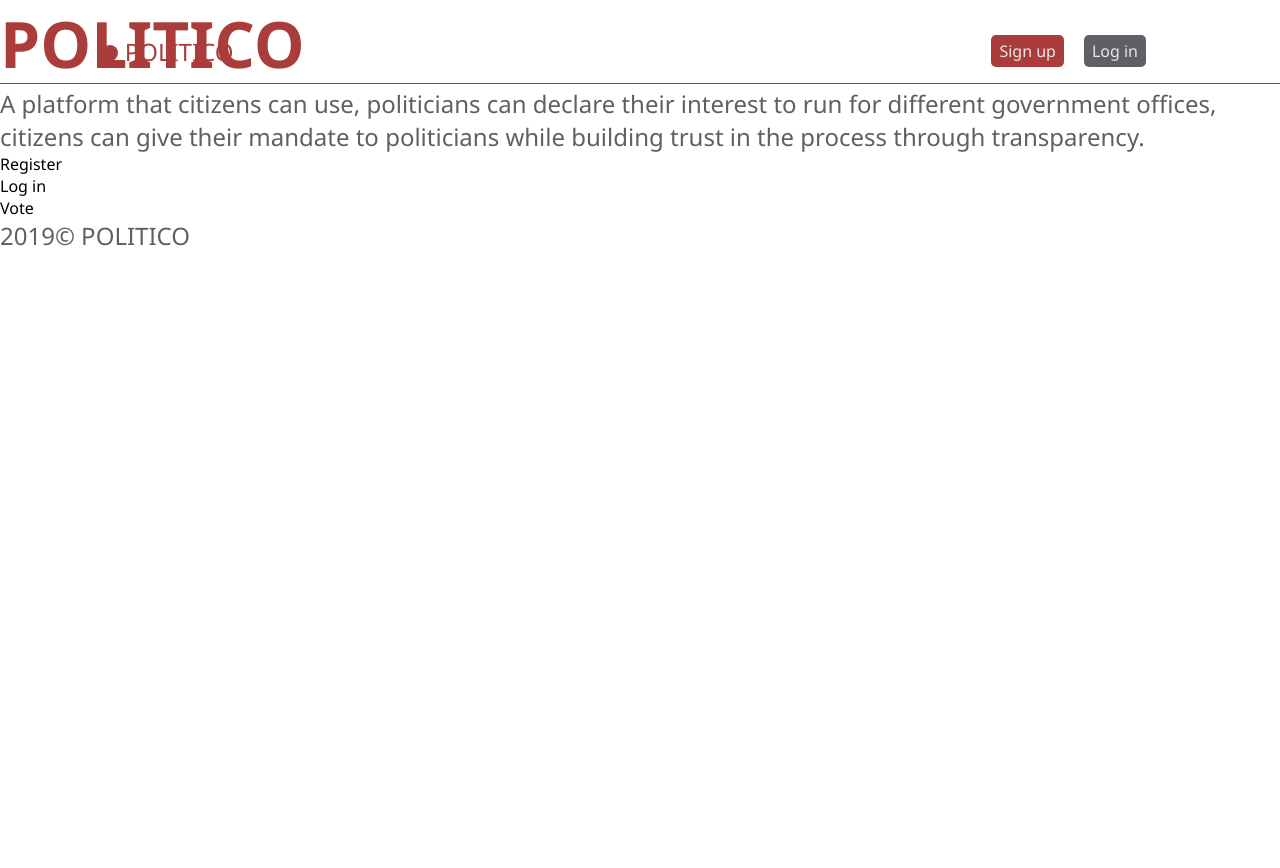
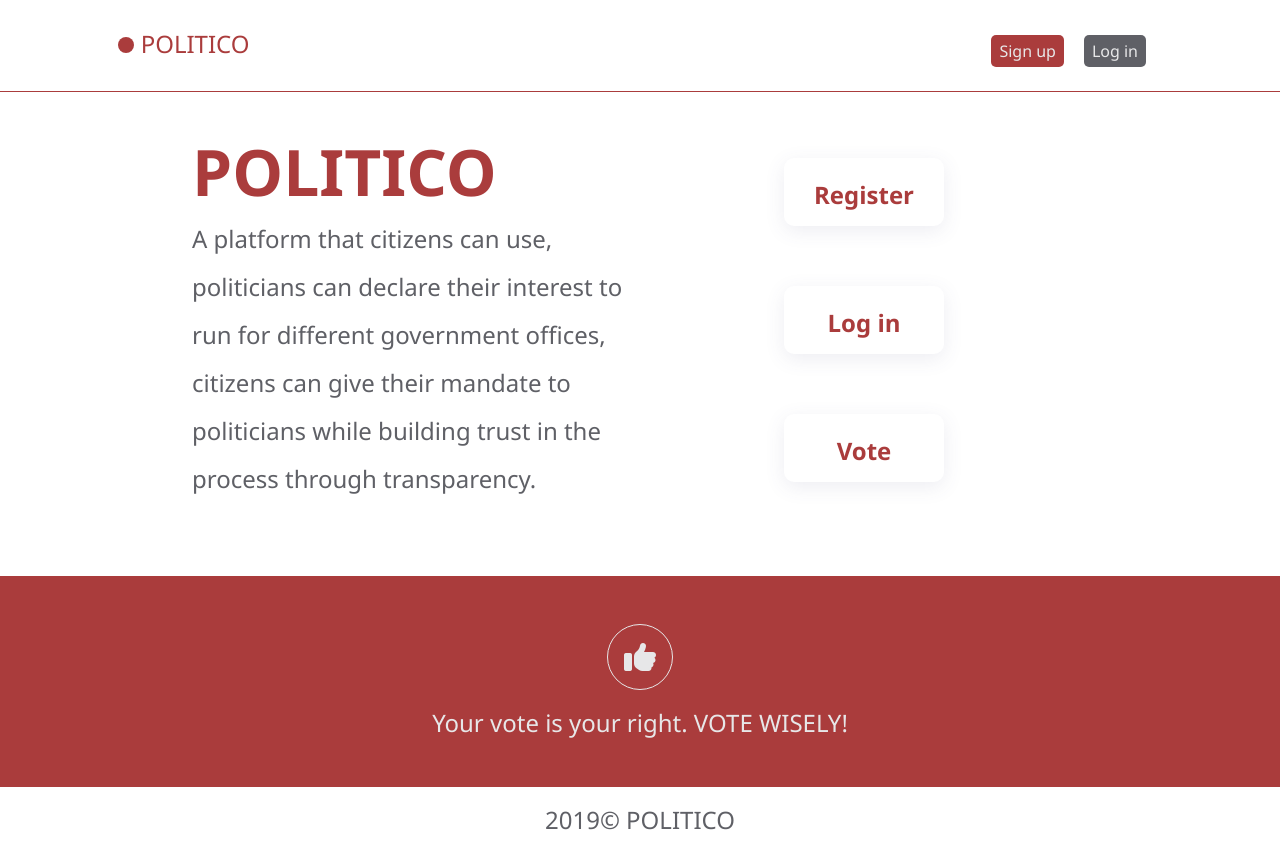
Before and after one commit to MicahBala/the_politico, a plain HTML site: page UI/index.html in a window 1280 px wide. Before the commit the page ends 800 px from the top, so only its background shows below. Drawn offline with Linux system fonts and the light colour scheme.

Commit message:
Added styles for landing page body/content section

```diff
--- a/UI/css/main.css
+++ b/UI/css/main.css
@@ -45,12 +45,14 @@ a {
 
 /* Navigation */
 nav {
+  padding: 1rem;
   position: fixed;
-  top: 1.5rem;
+  top: 0;
   /* left: 5%; */
   line-height: 3.5rem;
   width: 100%;
   border-bottom: solid 1px var(--brown);
+  background-color: white;
 }
 
 nav a {
@@ -99,3 +101,82 @@ nav a {
   background-color: var(--dark);
   color: var(--light-gray);
 }
+
+/* Main-Content */
+.main-content {
+  width: 70%;
+  margin: 8rem auto 4rem auto;
+  display: flex;
+}
+
+.section-1 {
+  width: 70%;
+  flex: 1;
+}
+
+.section-2 {
+  width: 25%;
+  flex: 1;
+}
+
+.section-1 p {
+  max-width: 500px;
+  line-height: 3rem;
+}
+
+.action {
+  display: flex;
+  flex-direction: column;
+  justify-content: center;
+  align-items: center;
+}
+
+.action-call {
+  background-color: white;
+  margin: 30px 0;
+  text-align: center;
+  width: 10rem;
+  height: 3rem;
+  box-shadow: 0px 5px 20px 0px rgba(75, 79, 124, 0.1);
+  padding-top: 20px;
+  border-radius: 10px;
+  font-weight: bold;
+  color: var(--brown);
+}
+
+.your-vote {
+  text-align: center;
+  padding: 3rem;
+  background: var(--brown);
+  display: flex;
+  flex-direction: column;
+  justify-content: center;
+  align-items: center;
+}
+
+.your-vote p {
+  color: var(--light-gray);
+}
+
+.fa-thumbs-up {
+  color: var(--light-gray);
+}
+
+.circle-vote {
+  border: solid 1px var(--light-gray);
+  width: 4rem;
+  height: 4rem;
+  border-radius: 50%;
+  margin-bottom: 1rem;
+
+  display: flex;
+  justify-content: center;
+  align-items: center;
+}
+
+/* Footer */
+footer {
+  margin: 0;
+  padding: 1rem 0;
+  text-align: center;
+}
--- a/UI/index.html
+++ b/UI/index.html
@@ -7,6 +7,7 @@
     <title>POLITICO &bull; Vote</title>
     <link rel="stylesheet" href="css/main.css" />
   </head>
+  <script src="https://use.fontawesome.com/a7a2ff373b.js"></script>
   <body>
     <nav>
       <!-- Branding -->
@@ -37,10 +38,18 @@
         </p>
       </div>
       <div class="section-2">
-        <div class="action">Register</div>
-        <div class="action">Log in</div>
-        <div class="action">Vote</div>
+        <div class="action">
+          <a href="#"><div class="action-call">Register</div></a>
+          <a href="#"><div class="action-call">Log in</div></a>
+          <a href="#"><div class="action-call">Vote</div></a>
+        </div>
       </div>
+    </div>
+    <div class="your-vote">
+      <div class="circle-vote">
+        <i class="fa fa-thumbs-up fa-2x" aria-hidden="true"></i>
+      </div>
+      <p>Your vote is your right. VOTE WISELY!</p>
     </div>
     <footer><p>2019&copy; POLITICO</p></footer>
   </body>
```
